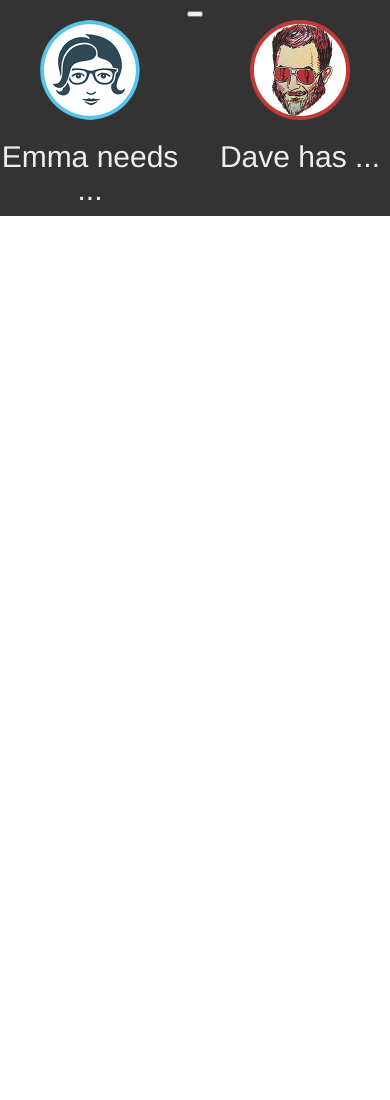
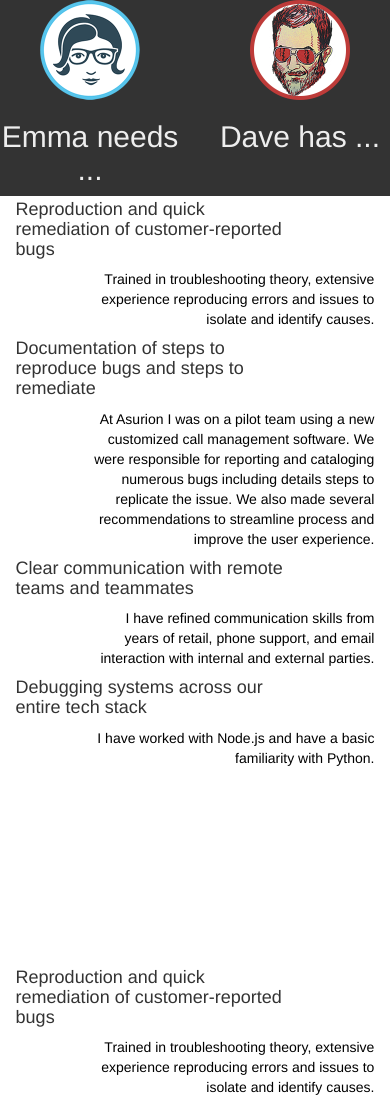
Before and after one commit to davi3blu3/davi3blu3.github.io, a plain HTML site: page index.html in a window 390 px wide. Shown: the top 1100 px of the page. Before the commit the page ends 844 px from the top, so only its background shows below. Drawn offline with nearby package versions, Linux system fonts and the light colour scheme.

Commit message:
scroll event listener and revert

```diff
--- a/index.html
+++ b/index.html
@@ -16,28 +16,83 @@
 
 
     <section id="match">
-        <button id="change"></button>
 
         <h2 id="headline">It's a Match!</h2>
         <p id="tagline">Emma and Dave are a great fit.</p>
         <div class="row">
             <div class="col-xs-6">
-                <img src="img/emma_logo_200.png" width="100" alt="Emma Inc. Logo"/>
-                <h2>Emma needs ...</h2>
+                <img class="emma"src="img/emma_logo_200.png" width="100" alt="Emma Inc. Logo"/>
+                <h2 class="emma">Emma needs ...</h2>
             </div>
 
             <div class="col-xs-6">
-                <img src="img/dave_logo_200.png" width="100" alt="TN Brew Works logo that looks like Dave">
-                <h2>Dave has ...</h2>
+                <img class="dave"src="img/dave_logo_200.png" width="100" alt="TN Brew Works logo that looks like Dave">
+                <h2 class="dave">Dave has ...</h2>
             </div>
         </div>
 
         <div class="action-btn">Set Up An Interview</div>
         <div class="action-btn">See My LinkedIn Profile</div>
         <div class="action-btn">Check Out My GitHub</div>
-
     </section>
 
+    <section id="reasons">
+        <h4 class="left">Reproduction and quick remediation of customer-reported bugs</h4>
+        <p class="right">Trained in troubleshooting theory, extensive experience reproducing errors and issues to isolate and identify causes.</p>
+
+        <h4 class="left">Documentation of steps to reproduce bugs and steps to remediate</h4>
+        <p class="right">At Asurion I was on a pilot team using a new customized call management software. We were responsible for reporting and cataloging numerous bugs including details steps to replicate the issue. We also made several recommendations to streamline process and improve the user experience.</p>
+
+        <h4 class="left">Clear communication with remote teams and teammates</h4>
+        <p class="right">I have refined communication skills from years of retail, phone support, and email interaction with internal and external parties.</p>
+
+        <h4 class="left">Debugging systems across our entire tech stack </h4>
+        <p class="right">I have worked with Node.js and have a basic familiarity with Python.</p>
+    </section>
+
+    <section id="reasons">
+        <h4 class="left">Reproduction and quick remediation of customer-reported bugs</h4>
+        <p class="right">Trained in troubleshooting theory, extensive experience reproducing errors and issues to isolate and identify causes.</p>
+
+        <h4 class="left">Documentation of steps to reproduce bugs and steps to remediate</h4>
+        <p class="right">At Asurion I was on a pilot team using a new customized call management software. We were responsible for reporting and cataloging numerous bugs including details steps to replicate the issue. We also made several recommendations to streamline process and improve the user experience.</p>
+
+        <h4 class="left">Clear communication with remote teams and teammates</h4>
+        <p class="right">I have refined communication skills from years of retail, phone support, and email interaction with internal and external parties.</p>
+
+        <h4 class="left">Debugging systems across our entire tech stack </h4>
+        <p class="right">I have worked with Node.js and have a basic familiarity with Python.</p>
+    </section>
+
+    <section id="reasons">
+        <h4 class="left">Reproduction and quick remediation of customer-reported bugs</h4>
+        <p class="right">Trained in troubleshooting theory, extensive experience reproducing errors and issues to isolate and identify causes.</p>
+
+        <h4 class="left">Documentation of steps to reproduce bugs and steps to remediate</h4>
+        <p class="right">At Asurion I was on a pilot team using a new customized call management software. We were responsible for reporting and cataloging numerous bugs including details steps to replicate the issue. We also made several recommendations to streamline process and improve the user experience.</p>
+
+        <h4 class="left">Clear communication with remote teams and teammates</h4>
+        <p class="right">I have refined communication skills from years of retail, phone support, and email interaction with internal and external parties.</p>
+
+        <h4 class="left">Debugging systems across our entire tech stack </h4>
+        <p class="right">I have worked with Node.js and have a basic familiarity with Python.</p>
+    </section>
+
+    <hr id="trigger">
+
+    <section id="reasons">
+        <h4 class="left">Reproduction and quick remediation of customer-reported bugs</h4>
+        <p class="right">Trained in troubleshooting theory, extensive experience reproducing errors and issues to isolate and identify causes.</p>
+
+        <h4 class="left">Documentation of steps to reproduce bugs and steps to remediate</h4>
+        <p class="right">At Asurion I was on a pilot team using a new customized call management software. We were responsible for reporting and cataloging numerous bugs including details steps to replicate the issue. We also made several recommendations to streamline process and improve the user experience.</p>
+
+        <h4 class="left">Clear communication with remote teams and teammates</h4>
+        <p class="right">I have refined communication skills from years of retail, phone support, and email interaction with internal and external parties.</p>
+
+        <h4 class="left">Debugging systems across our entire tech stack </h4>
+        <p class="right">I have worked with Node.js and have a basic familiarity with Python.</p>
+    </section>
 
 
 
--- a/scripts/main.js
+++ b/scripts/main.js
@@ -1,13 +1,43 @@
 $(document).ready(function(){
 
-	$('#change').on('click', function(){
-		$('img').unwrap();
-		$('h2').hide();
-		$('#match').css("height", "500px");
-		$('#headline').show('slow');
-		$('#tagline').show('slow');
-		$('.action-btn').show('slow');
+	// Variables
+	var targetScroll = 1316 // 1458 (hr .position().top) - 185 (header height)
+
+	// Scroll event listener
+	$(window).scroll(function() {
+		// When bottom of header reaches target point
+		if ( $(window).scrollTop() > targetScroll ) {
+			// Detect parent element, so unwrap only happens once
+			if ( $('img').parent().attr('class') === "col-xs-6" ) {
+				// trigger Tinder match
+				$('img').unwrap();
+				$('#match').css("height", "100vh");
+				$('h2').hide();
+				$('#headline').show('slow');
+				$('#tagline').show('slow');
+				$('.action-btn').show('slow');
+			}
+		} else {
+			// Revert changes
+			if ( $('img').parent().attr('class') === "row" ) {
+
+				$('.emma').wrapAll('<div class="col-xs-6">');
+				$('.dave').wrapAll('<div class="col-xs-6">');
+				$('#match').css("height", "auto");
+				$('h2').show();
+				$('#headline').hide();
+				$('#tagline').hide();
+				$('.action-btn').hide();
+			}
+		}
+
 	});
 
 
+	//	console.log( "Window: " + $(window).scrollTop() ); // current scroll position
+
+	//	console.log( "Trigger: " + $('#trigger').position().top ); // target scroll position
+
+
+
 })
--- a/styles/main.css
+++ b/styles/main.css
@@ -9,14 +9,18 @@ body {
 }
 
 section {
-    background-color:  #333;
-    color: #eee;
-    line-height: 1.4;
+
 }
 
 
 #match {
+    background-color:  #333;
+    color: #eee;
+    line-height: 1.4;
     text-align: center;
+    position: fixed;
+    top: 0;
+    width: 100%;
 }
 
 #match #headline {
@@ -53,6 +57,36 @@ section {
     font-size: 15px;
 }
 
-#match button:hover {
+.action-btn:hover {
     background-color: #778;
 }
+
+#change {
+    position: relative;
+    width: 50px;
+    height: 20px;
+}
+
+#reasons {
+    width: 92%;
+    margin: 0 auto;
+    margin-top: 200px;
+}
+
+#reasons .left {
+    text-align: left;
+    color: #333;
+    margin-right: 20%;
+}
+
+#reasons .right {
+    text-align: right;
+    color: #000;
+    margin-left: 20%;
+}
+
+hr {
+    width: 100%;
+    height: 5px;
+    background-color: red;
+}
```
